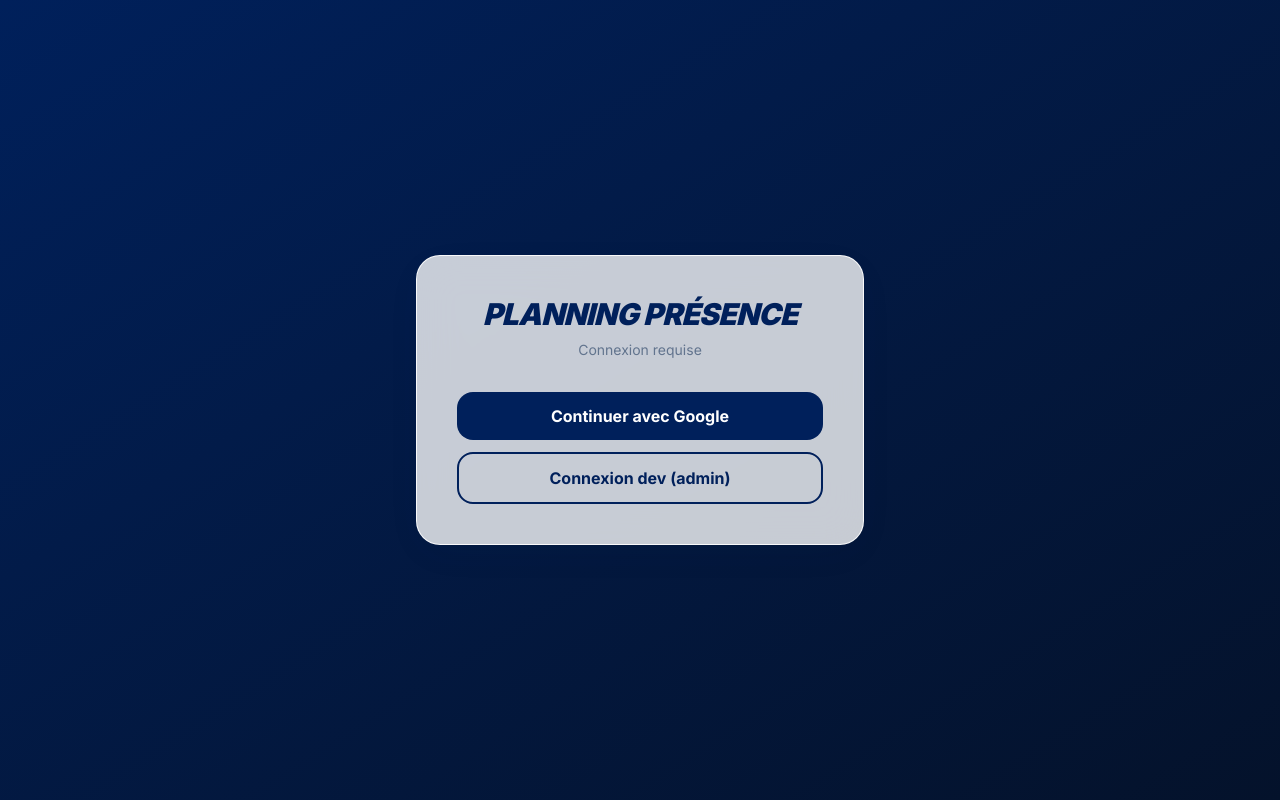
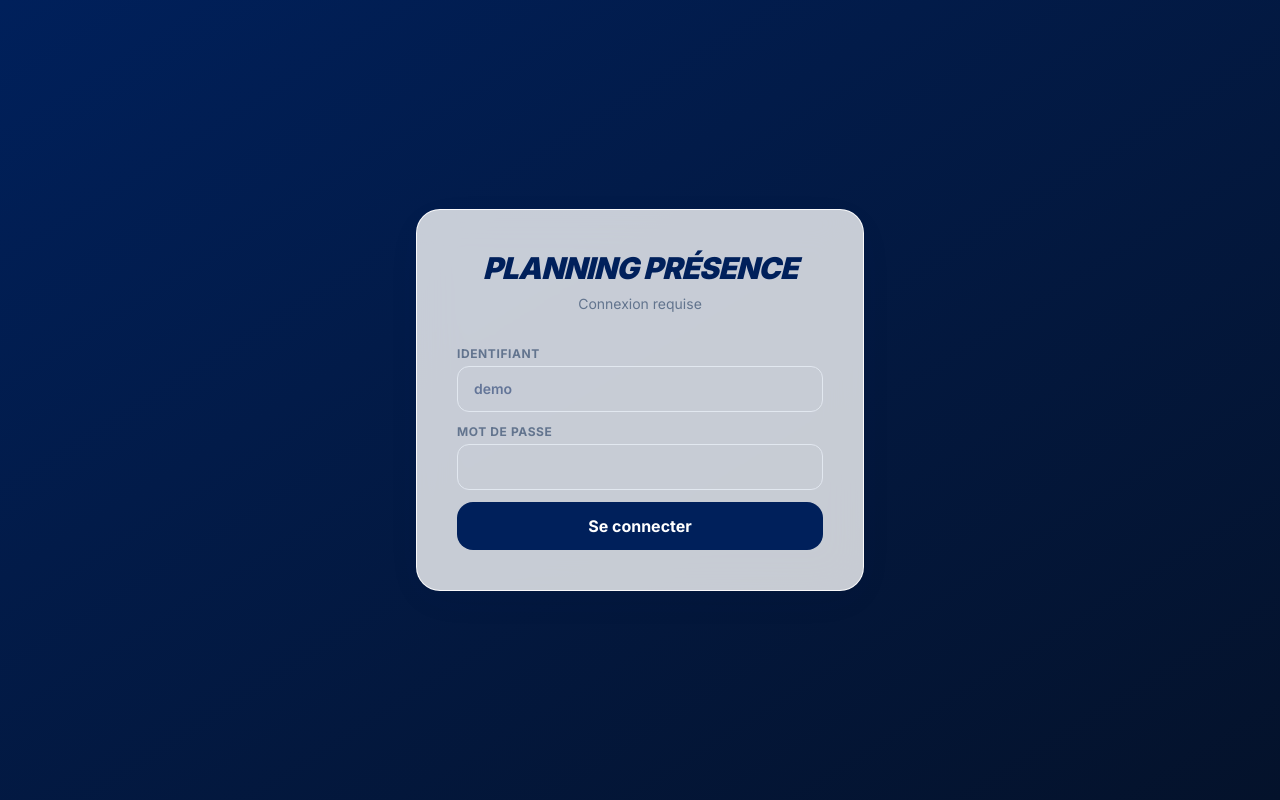
Before and after one commit to dariohd/Planning, a Next.js app: page /login in a window 1280 px wide. Built offline with nearby package versions, Linux system fonts and the light colour scheme; no server answers.

Commit message:
Ajouter connexion identifiant/mot de passe pour compte démo invité.

```diff
--- /dev/null
+++ b/src/app/login/LoginClient.tsx
@@ -0,0 +1,123 @@
+"use client";
+
+import { signIn } from "next-auth/react";
+import { useSearchParams } from "next/navigation";
+import { FormEvent, Suspense, useState } from "react";
+
+type Props = {
+  demoLoginEnabled: boolean;
+  googleLoginEnabled: boolean;
+};
+
+function LoginForm({ demoLoginEnabled, googleLoginEnabled }: Props) {
+  const params = useSearchParams();
+  const callbackUrl = params.get("callbackUrl") ?? "/desktop";
+  const [username, setUsername] = useState("");
+  const [password, setPassword] = useState("");
+  const [error, setError] = useState<string | null>(null);
+  const [loading, setLoading] = useState(false);
+
+  const handleDemoSubmit = async (e: FormEvent) => {
+    e.preventDefault();
+    setLoading(true);
+    setError(null);
+
+    const result = await signIn("demo", {
+      username,
+      password,
+      redirect: false,
+      callbackUrl,
+    });
+
+    setLoading(false);
+
+    if (result?.error) {
+      setError("Identifiant ou mot de passe incorrect.");
+      return;
+    }
+
+    window.location.href = callbackUrl;
+  };
+
+  return (
+    <div className="min-h-screen flex items-center justify-center bg-gradient-to-br from-[#00205b] to-[#04122b] p-6">
+      <div className="glass rounded-3xl p-10 max-w-md w-full">
+        <h1 className="text-3xl font-black italic uppercase tracking-tight text-[#00205b] mb-2 text-center">
+          Planning Présence
+        </h1>
+        <p className="text-sm text-slate-500 mb-8 text-center">Connexion requise</p>
+
+        <div className="space-y-4">
+          {(demoLoginEnabled || process.env.NODE_ENV !== "production") && (
+            <form onSubmit={handleDemoSubmit} className="space-y-3 text-left">
+              <div>
+                <label htmlFor="username" className="block text-xs font-bold uppercase tracking-wider text-slate-500 mb-1">
+                  Identifiant
+                </label>
+                <input
+                  id="username"
+                  type="text"
+                  autoComplete="username"
+                  value={username}
+                  onChange={(e) => setUsername(e.target.value)}
+                  className="w-full rounded-xl border border-slate-200 px-4 py-3 text-sm font-semibold text-[#00205b] outline-none focus:border-[#00b5e2]"
+                  placeholder="demo"
+                  required
+                />
+              </div>
+              <div>
+                <label htmlFor="password" className="block text-xs font-bold uppercase tracking-wider text-slate-500 mb-1">
+                  Mot de passe
+                </label>
+                <input
+                  id="password"
+                  type="password"
+                  autoComplete="current-password"
+                  value={password}
+                  onChange={(e) => setPassword(e.target.value)}
+                  className="w-full rounded-xl border border-slate-200 px-4 py-3 text-sm font-semibold text-[#00205b] outline-none focus:border-[#00b5e2]"
+                  required
+                />
+              </div>
+              {error && <p className="text-sm text-red-600 font-medium">{error}</p>}
+              <button
+                type="submit"
+                disabled={loading}
+                className="w-full py-3 rounded-2xl bg-[#00205b] text-white font-bold hover:bg-[#00b5e2] transition-colors disabled:opacity-60"
+              >
+                {loading ? "Connexion..." : "Se connecter"}
+              </button>
+            </form>
+          )}
+
+          {googleLoginEnabled && (
+            <>
+              {demoLoginEnabled && (
+                <div className="flex items-center gap-3 text-xs text-slate-400 uppercase tracking-widest">
+                  <span className="h-px flex-1 bg-slate-200" />
+                  ou
+                  <span className="h-px flex-1 bg-slate-200" />
+                </div>
+              )}
+              <button
+                type="button"
+                onClick={() => signIn("google", { callbackUrl })}
+                className="w-full py-3 rounded-2xl border-2 border-[#00205b] text-[#00205b] font-bold hover:bg-slate-50 transition-colors"
+              >
+                Continuer avec Google
+              </button>
+            </>
+          )}
+        </div>
+      </div>
+    </div>
+  );
+}
+
+export function LoginClient(props: Props) {
+  return (
+    <Suspense>
+      <LoginForm {...props} />
+    </Suspense>
+  );
+}
--- a/src/app/login/page.tsx
+++ b/src/app/login/page.tsx
@@ -1,49 +1,6 @@
-"use client";
-
-import { signIn } from "next-auth/react";
-import { useSearchParams } from "next/navigation";
-import { Suspense } from "react";
-
-function LoginForm() {
-  const params = useSearchParams();
-  const callbackUrl = params.get("callbackUrl") ?? "/desktop";
-
-  return (
-    <div className="min-h-screen flex items-center justify-center bg-gradient-to-br from-[#00205b] to-[#04122b] p-6">
-      <div className="glass rounded-3xl p-10 max-w-md w-full text-center">
-        <h1 className="text-3xl font-black italic uppercase tracking-tight text-[#00205b] mb-2">
-          Planning Présence
-        </h1>
-        <p className="text-sm text-slate-500 mb-8">Connexion requise</p>
-
-        <div className="space-y-3">
-          <button
-            type="button"
-            onClick={() => signIn("google", { callbackUrl })}
-            className="w-full py-3 rounded-2xl bg-[#00205b] text-white font-bold hover:bg-[#00b5e2] transition-colors"
-          >
-            Continuer avec Google
-          </button>
-
-          {process.env.NODE_ENV !== "production" && (
-            <button
-              type="button"
-              onClick={() => signIn("credentials", { email: "admin@local.dev", callbackUrl })}
-              className="w-full py-3 rounded-2xl border-2 border-[#00205b] text-[#00205b] font-bold hover:bg-slate-50 transition-colors"
-            >
-              Connexion dev (admin)
-            </button>
-          )}
-        </div>
-      </div>
-    </div>
-  );
-}
+import { demoLoginEnabled } from "@/auth";
+import { LoginClient } from "./LoginClient";
 
 export default function LoginPage() {
-  return (
-    <Suspense>
-      <LoginForm />
-    </Suspense>
-  );
+  return <LoginClient demoLoginEnabled={demoLoginEnabled} googleLoginEnabled={Boolean(process.env.GOOGLE_CLIENT_ID)} />;
 }
--- a/src/auth.ts
+++ b/src/auth.ts
@@ -3,30 +3,55 @@ import Google from "next-auth/providers/google";
 import Credentials from "next-auth/providers/credentials";
 import type { Provider } from "next-auth/providers";
 import { authConfig } from "@/auth.config";
+import { isDemoLoginConfigured, safeEqual } from "@/lib/demo-auth";
 import { prisma } from "@/lib/db";
 import { nameFromEmail } from "@/lib/permissions";
 
 const providers: Provider[] = [
   Credentials({
-    name: "Dev",
+    id: "demo",
+    name: "Compte démo",
     credentials: {
-      email: { label: "Email", type: "email" },
+      username: { label: "Identifiant", type: "text" },
+      password: { label: "Mot de passe", type: "password" },
     },
     async authorize(credentials) {
-      if (process.env.NODE_ENV === "production" && !process.env.ALLOW_DEV_LOGIN) {
-        return null;
+      const username = String(credentials?.username ?? "").trim();
+      const password = String(credentials?.password ?? "");
+
+      if (!username || !password) return null;
+
+      const demoUsername = process.env.DEMO_USERNAME;
+      const demoPassword = process.env.DEMO_PASSWORD;
+
+      if (demoUsername && demoPassword && safeEqual(username, demoUsername) && safeEqual(password, demoPassword)) {
+        const email = (process.env.DEMO_USER_EMAIL ?? `${username.toLowerCase()}@demo.planning.local`).toLowerCase();
+        const role = process.env.DEMO_USER_ROLE ?? "Lecteur";
+        const user = await prisma.user.upsert({
+          where: { email },
+          create: { email, role, name: username },
+          update: { role, name: username },
+        });
+        return { id: user.id, email: user.email, name: user.name, role: user.role };
       }
-      const email = String(credentials?.email ?? process.env.DEV_USER_EMAIL ?? "admin@local.dev");
+
+      if (process.env.NODE_ENV !== "production" || process.env.ALLOW_DEV_LOGIN === "true") {
+        const devEmail = (process.env.DEV_USER_EMAIL ?? "admin@local.dev").toLowerCase();
+        if (username === devEmail || username === "admin" || username === "admin@local.dev") {
           const user = await prisma.user.upsert({
-        where: { email: email.toLowerCase() },
+            where: { email: devEmail },
             create: {
-          email: email.toLowerCase(),
+              email: devEmail,
               role: process.env.DEV_USER_ROLE ?? "Administrateur",
-          name: nameFromEmail(email),
+              name: nameFromEmail(devEmail),
             },
             update: {},
           });
           return { id: user.id, email: user.email, name: user.name, role: user.role };
+        }
+      }
+
+      return null;
     },
   }),
 ];
@@ -40,6 +65,8 @@ if (process.env.GOOGLE_CLIENT_ID && process.env.GOOGLE_CLIENT_SECRET) {
   );
 }
 
+export const demoLoginEnabled = isDemoLoginConfigured();
+
 export const { handlers, auth, signIn, signOut } = NextAuth({
   ...authConfig,
   providers,
@@ -48,6 +75,8 @@ export const { handlers, auth, signIn, signOut } = NextAuth({
     ...authConfig.callbacks,
     async signIn({ user, account }) {
       if (!user.email) return false;
+      if (account?.provider === "demo") return true;
+
       const email = user.email.toLowerCase();
       const dbUser = await prisma.user.findUnique({ where: { email } });
       if (!dbUser && account?.provider === "google") {
--- /dev/null
+++ b/src/lib/demo-auth.ts
@@ -0,0 +1,12 @@
+import { timingSafeEqual } from "crypto";
+
+export function safeEqual(a: string, b: string): boolean {
+  const ba = Buffer.from(a);
+  const bb = Buffer.from(b);
+  if (ba.length !== bb.length) return false;
+  return timingSafeEqual(ba, bb);
+}
+
+export function isDemoLoginConfigured(): boolean {
+  return Boolean(process.env.DEMO_USERNAME && process.env.DEMO_PASSWORD);
+}
```
Also changed, not shown: 1 other file (tests, documents, lock files or other folders). Lines whose indentation alone changed are shown as unchanged.
